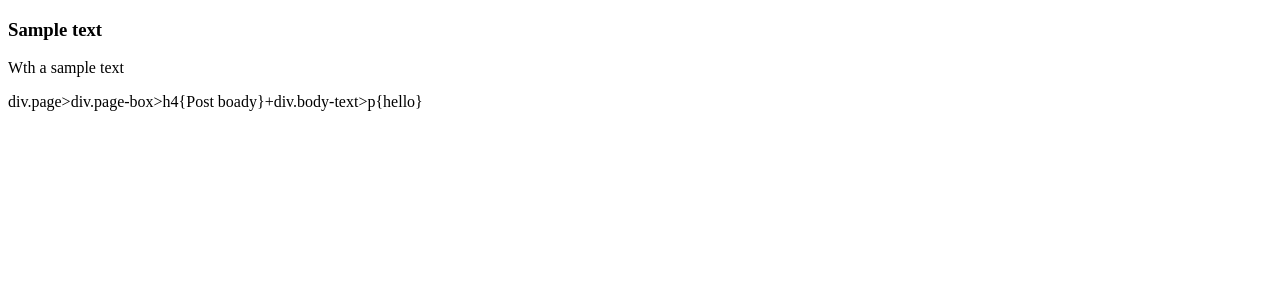
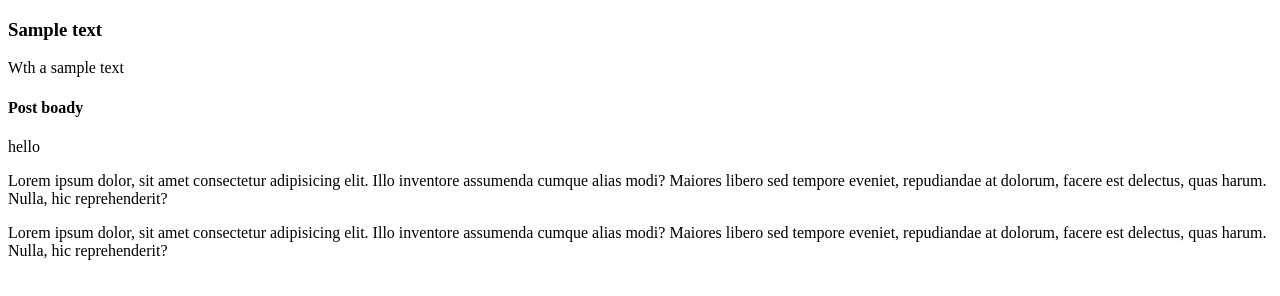
Before and after one commit to logusivam/Glassmorphism-Nested-Form, a plain HTML site: page index.html in a window 1280 px wide. Drawn offline with Linux system fonts and the light colour scheme.

Commit message:
Jul 30, 2024, 4:33 PM

```diff
--- a/index.html
+++ b/index.html
@@ -13,7 +13,16 @@
             <p>Wth a sample text</p>
         </div>
 
-        div.page>div.page-box>h4{Post boady}+div.body-text>p{hello}
+        <div class="page">
+            <div class="page-box">
+                <h4>Post boady</h4>
+                <div class="body-text">
+                    <p>hello</p>
+                    <p>Lorem ipsum dolor, sit amet consectetur adipisicing elit. Illo inventore assumenda cumque alias modi? Maiores libero sed tempore eveniet, repudiandae at dolorum, facere est delectus, quas harum. Nulla, hic reprehenderit?</p>
+                    <p>Lorem ipsum dolor, sit amet consectetur adipisicing elit. Illo inventore assumenda cumque alias modi? Maiores libero sed tempore eveniet, repudiandae at dolorum, facere est delectus, quas harum. Nulla, hic reprehenderit?</p>
+                </div>
+            </div>
+        </div>
     </div>
 </body>
 </html>
```
